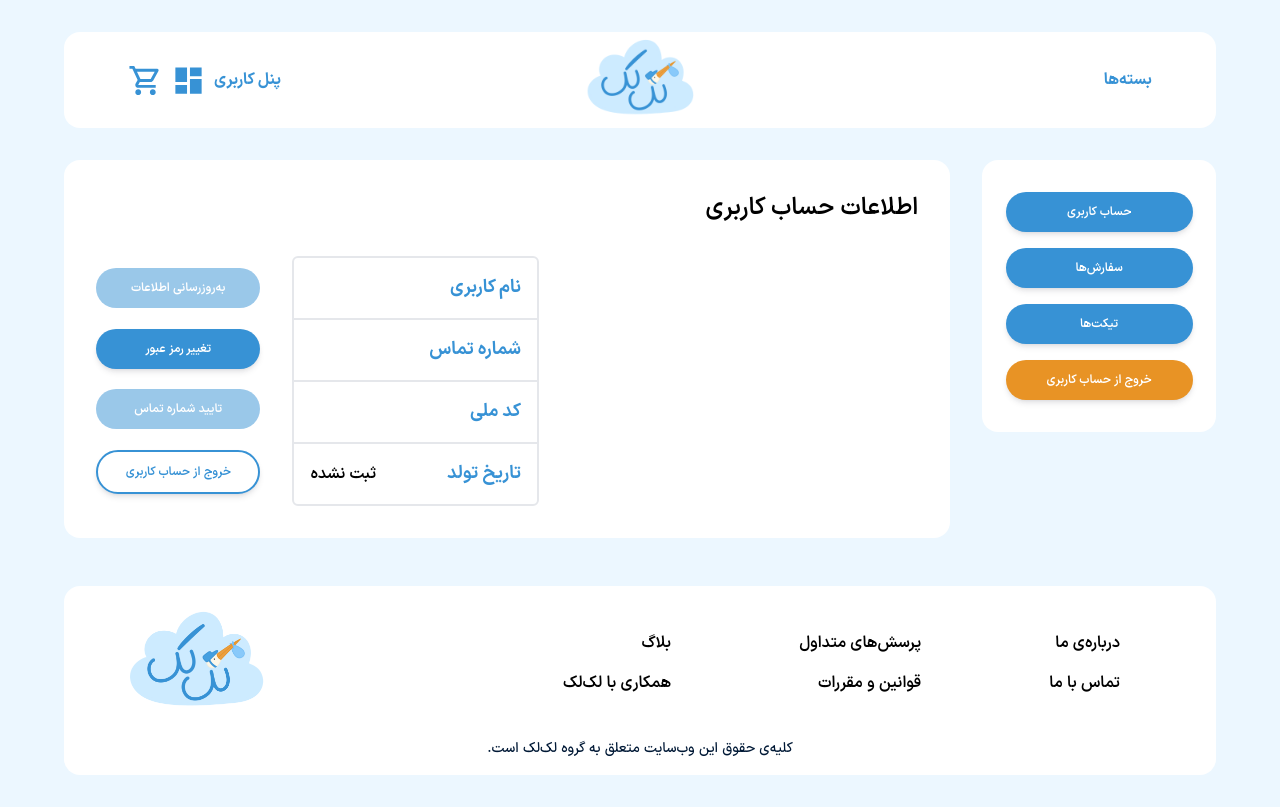
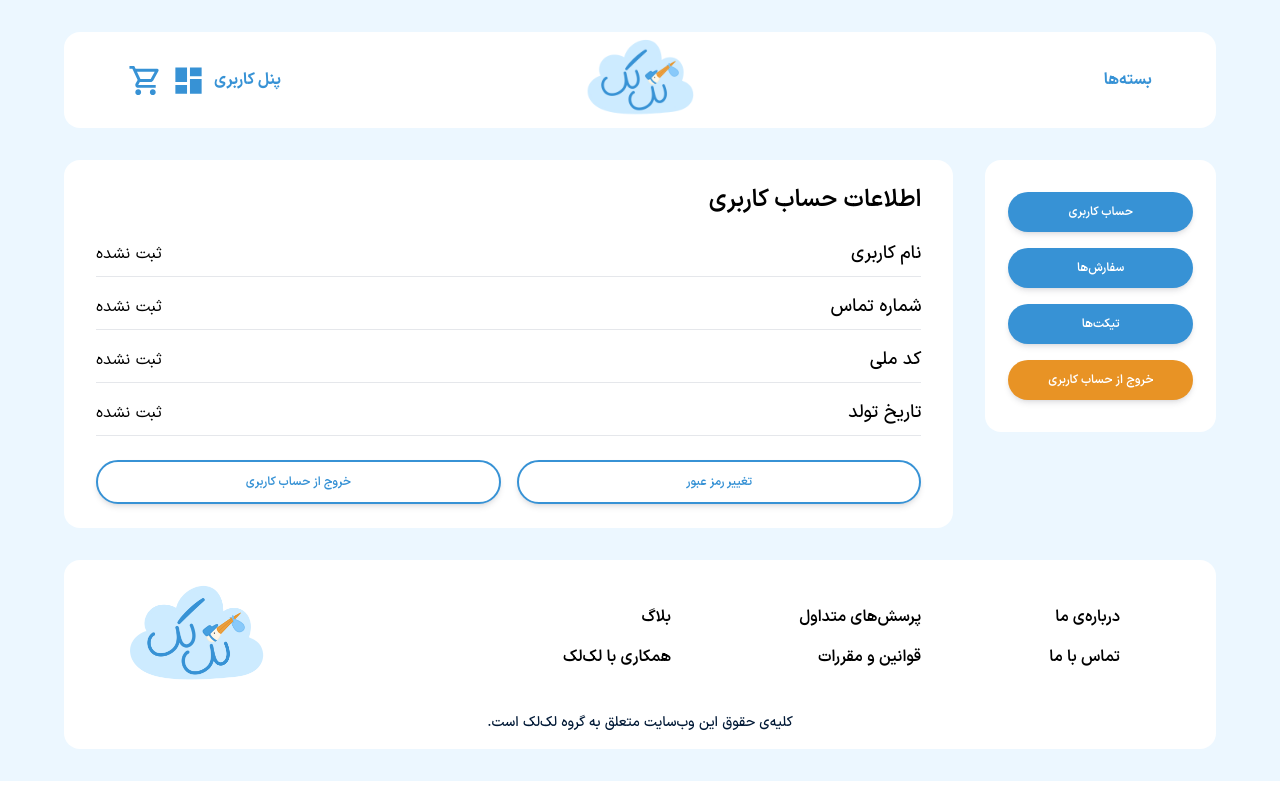
Before and after one commit to SAD-LakLak/Frontend, a React (Vite) app: page /dashboard in a window 1280 px wide. Built offline with nearby package versions, Linux system fonts and the light colour scheme; no server answers; sample sign-in values are in the browser's storage.

Commit message:
fix: update user info

```diff
--- a/src/pages/Dashboard/Dashboad.tsx
+++ b/src/pages/Dashboard/Dashboad.tsx
@@ -3,7 +3,7 @@ import DashboardMenu from "../../components/DashboardMenu.tsx";
 import {useAuth} from "../../context/AuthContext.tsx";
 import axiosInstance from "../../constants/axiosConfig.ts";
 import {Button} from "@material-tailwind/react";
-import {useNavigate} from "react-router-dom";
+import {Link, useNavigate} from "react-router-dom";
 import Header from "../../components/Home/Header.tsx";
 import Footer from "../../components/Home/Footer.tsx";
 
@@ -41,6 +41,17 @@ function Dashboard() {
     }, [accessToken]);
     const navigate = useNavigate()
 
+    function getKey(key: string): string {
+        const keyMap: { [key: string]: string } = {
+            "username": "نام کاربری",
+            "phone_number": "شماره تماس",
+            "email": "ایمیل",
+            "national_code": "کد ملی",
+            "birth_date": "تاریخ تولد",
+        };
+        return keyMap[key] || "not in key";
+    }
+
     return (
         <>
 
@@ -50,66 +61,43 @@ function Dashboard() {
                     {/*right part*/}
                     <DashboardMenu/>
                     {/*left part*/}
-                    <div className={"flex w-full flex-col gap-4 rounded-2xl"}>
-
-                        {/*top part*/}
-                        <div className={"flex w-full flex-col gap-8 rounded-2xl bg-white p-8 items-end"}>
-                            <p className={"w-full font-IRANSansXDemiBold text-2xl "} dir={"rtl"}>اطلاعات حساب کاربری</p>
-                            <div className={"flex w-full justify-end gap-8"}>
-                                <div className={"flex flex-col w-[30%]"}>
-                                    <div
-                                        className={"font-IRANSansXDemiBold text-primary flex items-center justify-between rounded-t-md px-4 py-4 border-2 w-full"}
-                                        dir={"rtl"}>
-                                        <p className={"text-lg font-IRANSansXBold"}>نام کاربری</p>
-                                        <p className={"text-md font-IRANSansXDemiBold text-black"}>
-                                            {userData ? userData.username : "در حال بارگذاری..."}
-                                        </p>
-                                    </div>
-                                    <div
-                                        className={"font-IRANSansXDemiBold text-primary flex items-center justify-between px-4 py-4 border-x-2 border-b-2 w-full"}
-                                        dir={"rtl"}>
-                                        <p className={"text-lg font-IRANSansXBold"}>شماره تماس</p>
-                                        <p className={"text-md font-IRANSansXDemiBold text-black"}>
-                                            {userData ? userData.phone_number : "در حال بارگذاری..."}
-                                        </p>
-                                    </div>
-                                    <div
-                                        className={"font-IRANSansXDemiBold text-primary flex items-center justify-between px-4 py-4 border-x-2 w-full"}
-                                        dir={"rtl"}>
-                                        <p className={"text-lg font-IRANSansXBold"}>کد ملی</p>
-                                        <p className={"text-md font-IRANSansXDemiBold text-black"}>
-                                            {userData ? userData.national_code : "در حال بارگذاری..."}
-                                        </p>
-                                    </div>
-                                    <div
-                                        className={"font-IRANSansXDemiBold text-primary flex items-center justify-between rounded-b-md px-4 py-4 border-2 w-full"}
-                                        dir={"rtl"}>
-                                        <p className={"text-lg font-IRANSansXBold"}>تاریخ تولد</p>
-                                        <p className={"text-md font-IRANSansXDemiBold text-black"}>
-                                            {userData && userData.birth_date ? userData.birth_date : "ثبت نشده"}
-                                        </p>
-                                    </div>
+                    <div className="flex flex-col bg-white rounded-2xl w-full h-auto items-start py-6 px-8 gap-4">
+                        <p className="font-IRANSansXDemiBold text-2xl" dir="rtl">اطلاعات حساب کاربری</p>
+                        <div className="flex w-full flex-col gap-2">
+                            {Object.keys(userData).map((key) => (
+                                <div key={key} className="flex items-center justify-between border-b py-2">
+                                {getKey(key) === "not in key" ? null : (
+                                    <>
+                                        <p className="text-lg font-IRANSansXMedium" dir="rtl">{getKey(key)}</p>
+                                        <p className="text-md">{userData[key] || "ثبت نشده"}</p>
+                                    </>
+                                )}
                                 </div>
-                                <div className={"flex flex-col py-3 w-[20%] items-center justify-between"}>
-                                    <Button disabled={true}
-                                            className="rounded-full w-full bg-primary font-IRANSansXDemiBold">به‌روزرسانی
-                                        اطلاعات</Button>
-                                    <Button onClick={() => {
-                                        navigate("/resetPassword")
-                                    }} className="rounded-full w-full bg-primary font-IRANSansXDemiBold">تغییر رمز
-                                        عبور</Button>
-                                    <Button disabled={true}
-                                            className="rounded-full w-full bg-primary font-IRANSansXDemiBold">تایید
-                                        شماره تماس</Button>
-                                    <Button onClick={logout}
-                                            className="rounded-full w-full bg-white border-2 text-primary border-primary font-IRANSansXDemiBold hover:bg-primary hover:text-white">خروج
-                                        از حساب کاربری</Button>
-                                </div>
+                            ))}
+                        </div>
+                        {/* <Button
+                            onClick={() => isEditing ? handleSave() : setIsEditing(true)}
+                            className="rounded-full w-full bg-primary font-IRANSansXDemiBold mt-4">
+                            {isEditing ? "ذخیره تغییرات" : "ویرایش اطلاعات"}
+                        </Button> */}
+                        <div className="flex items-center justify-between gap-4 w-full">
+                            <Link to="/resetPassword" className="flex-1">
+                                <Button
+                                    className="rounded-full w-full bg-white border-2 text-primary border-primary font-IRANSansXDemiBold hover:bg-primary hover:text-white mt-2">
+                                    تغییر رمز عبور
+                                </Button>
+                            </Link>
+                            <div className="flex-1">
+                                <Button
+                                    onClick={logout}
+                                    className="rounded-full w-full bg-white border-2 text-primary border-primary font-IRANSansXDemiBold hover:bg-primary hover:text-white mt-2">
+                                    خروج از حساب کاربری
+                                </Button>
                             </div>
                         </div>
-                        {/*down part*/}
-                        <div className={"flex w-full h-2/5 flex-col gap-4 rounded-2xl bg-white"}></div>
                     </div>
+
+
                 </div>
                 <Footer/>
             </div>
```
